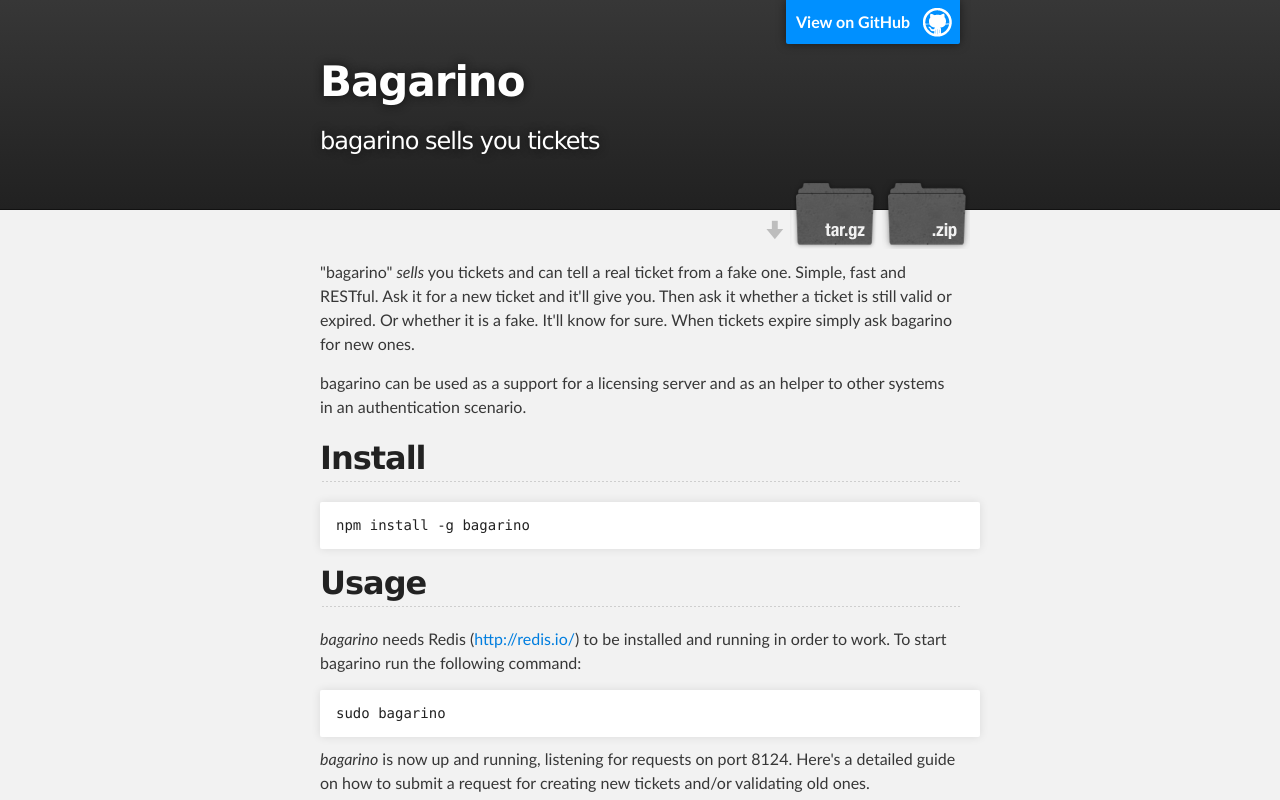
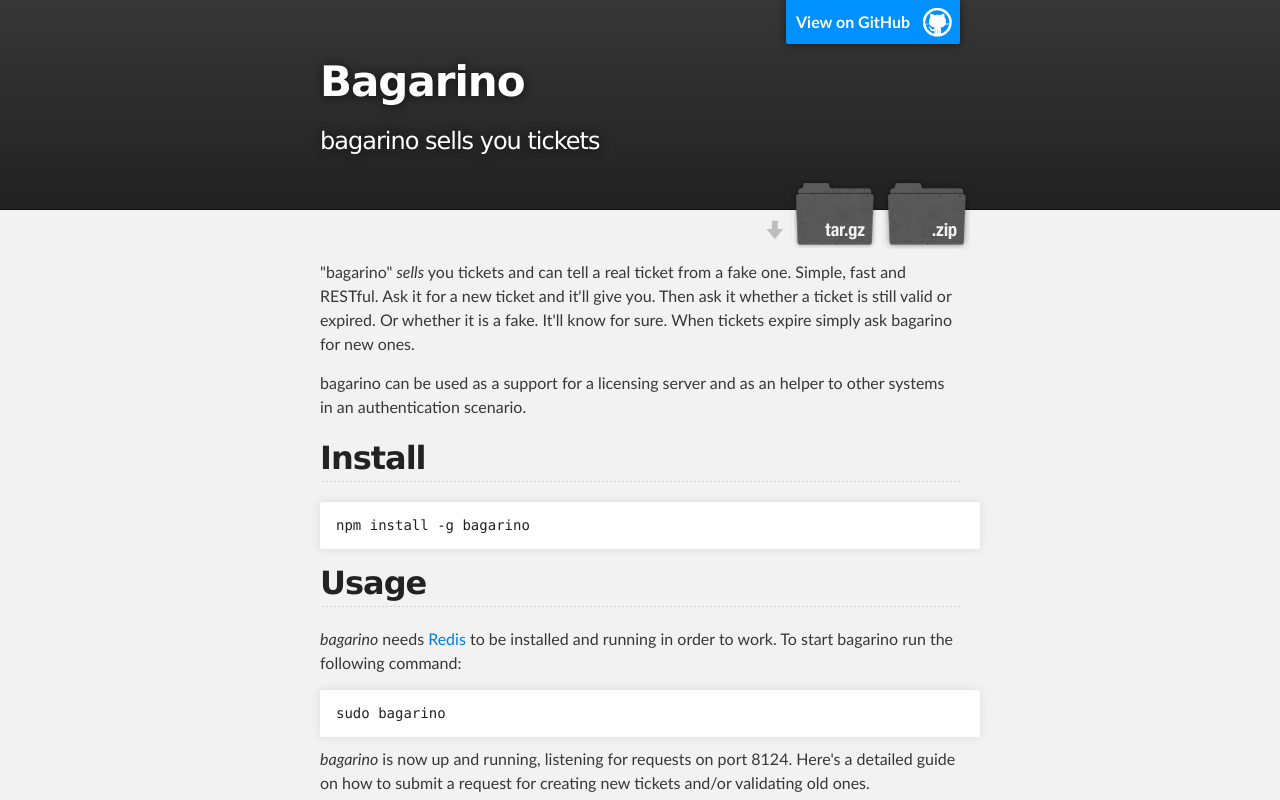
Before and after one commit to NicolaOrritos/bagarino, a plain HTML site: page index.html in a window 1280 px wide. Shown: the top 800 px of the page. Drawn offline with Linux system fonts and the light colour scheme.

Commit message:
Minor fix to the Redis link

```diff
--- a/index.html
+++ b/index.html
@@ -46,7 +46,7 @@
 <h2>
 <a name="usage" class="anchor" href="#usage"><span class="octicon octicon-link"></span></a>Usage</h2>
 
-<p><em>bagarino</em> needs Redis (<a href="http://redis.io/">http://redis.io/</a>) to be installed and running in order to work.
+<p><em>bagarino</em> needs <a href="http://redis.io/">Redis</a> to be installed and running in order to work.
 To start bagarino run the following command:</p>
 
 <pre><code>sudo bagarino
```
